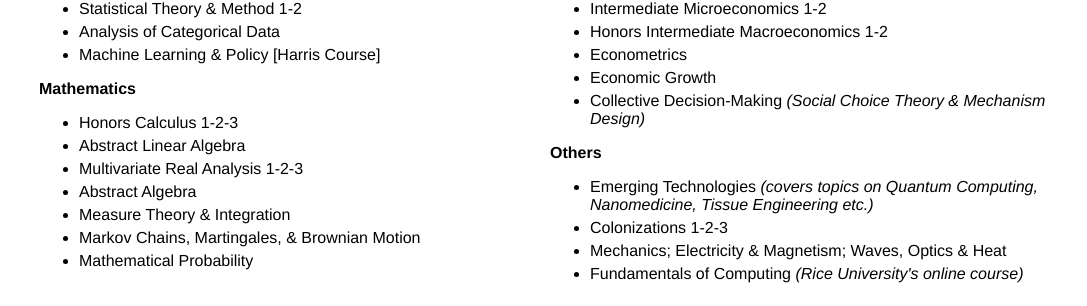
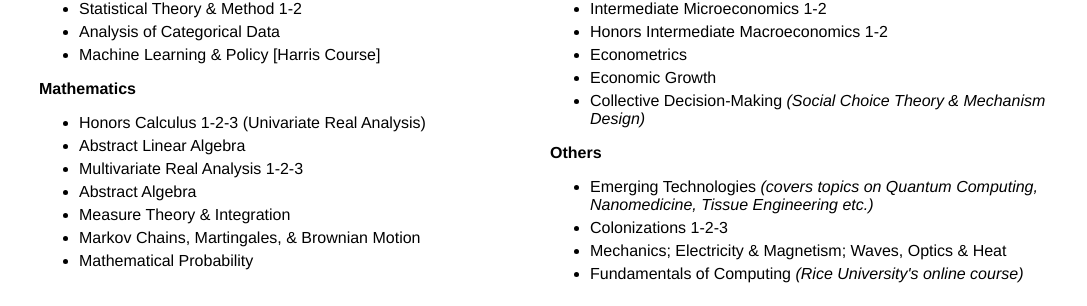
Before and after one commit to tanzhirong/tanzhirong.github.io, a Jekyll site: the page built from acad/index.html, in a window 1280 px wide. Shown: the part 841-1147 px from the top of the page, without its empty margins (96-1183 px from the left). Built offline with Jekyll 4.4.1, drawn with Linux system fonts in a browser that asks for light colours.

Commit message:
Update index.html

```diff
--- a/acad/index.html
+++ b/acad/index.html
@@ -49,7 +49,7 @@ I am currently an M.S. Statistics candidate at the University of Chicago, advise
         </ul>
 	<b>Mathematics</b>
 	<ul>
-        <li>Honors Calculus 1-2-3</li>
+        <li>Honors Calculus 1-2-3 (Univariate Real Analysis)</li>
         <li>Abstract Linear Algebra</li>
         <li>Multivariate Real Analysis 1-2-3</li>
         <li>Abstract Algebra</li>
```
